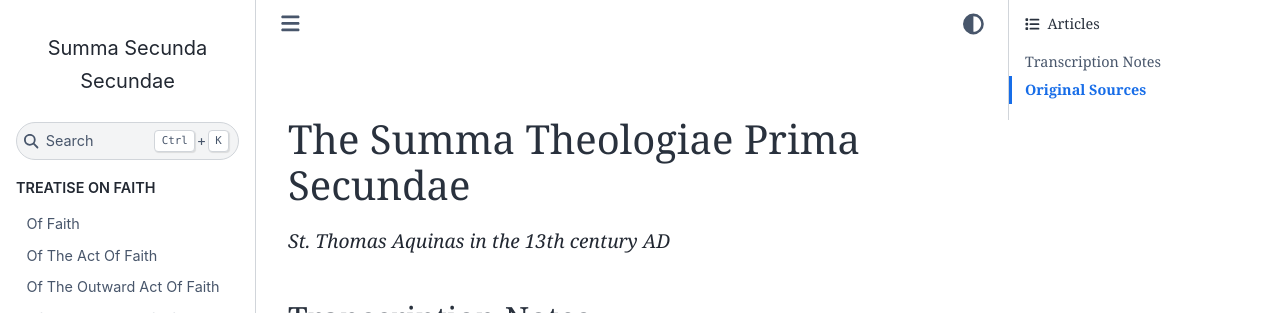
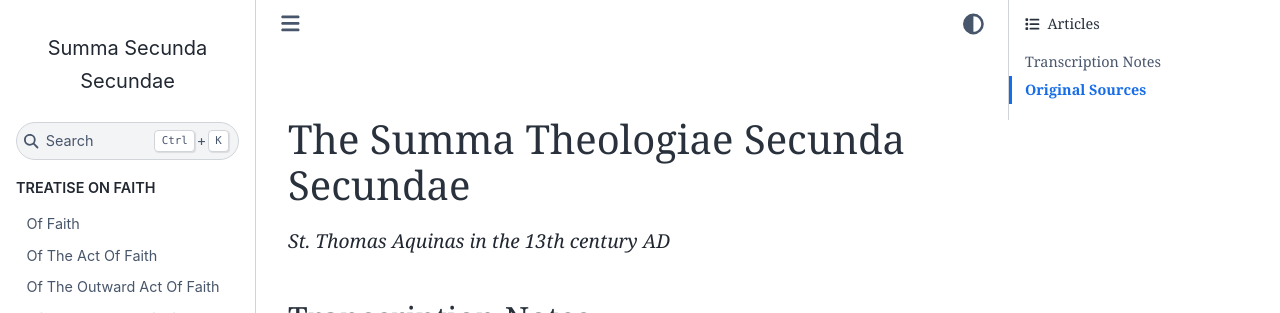
Before and after one commit to abordel/summa-secunda-secundae, a Sphinx documentation site: the page built from docs/index.md, in a window 1280 px wide. Shown: the top 313 px of the page. Built offline with Sphinx 7.4.7 and the Sphinx Book theme 1.1.4, drawn with Linux system fonts in a browser that asks for light colours; nearby versions of some CDN libraries.

Commit message:
title fix

````diff
--- a/docs/index.md
+++ b/docs/index.md
@@ -1,4 +1,4 @@
-# The Summa Theologiae Prima Secundae
+# The Summa Theologiae Secunda Secundae
 *St. Thomas Aquinas in the 13th century AD*
 
 ```{toctree}
````
